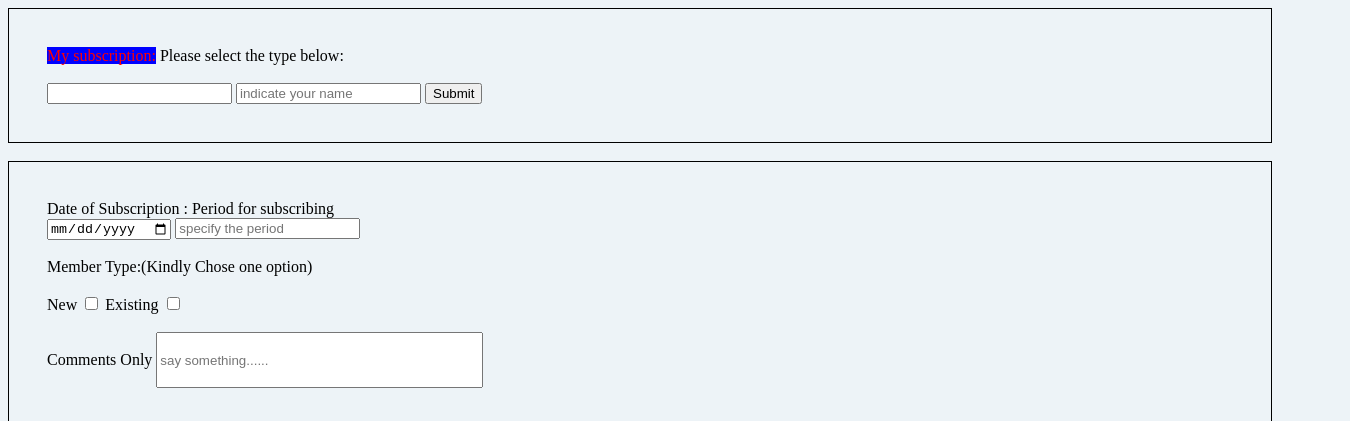
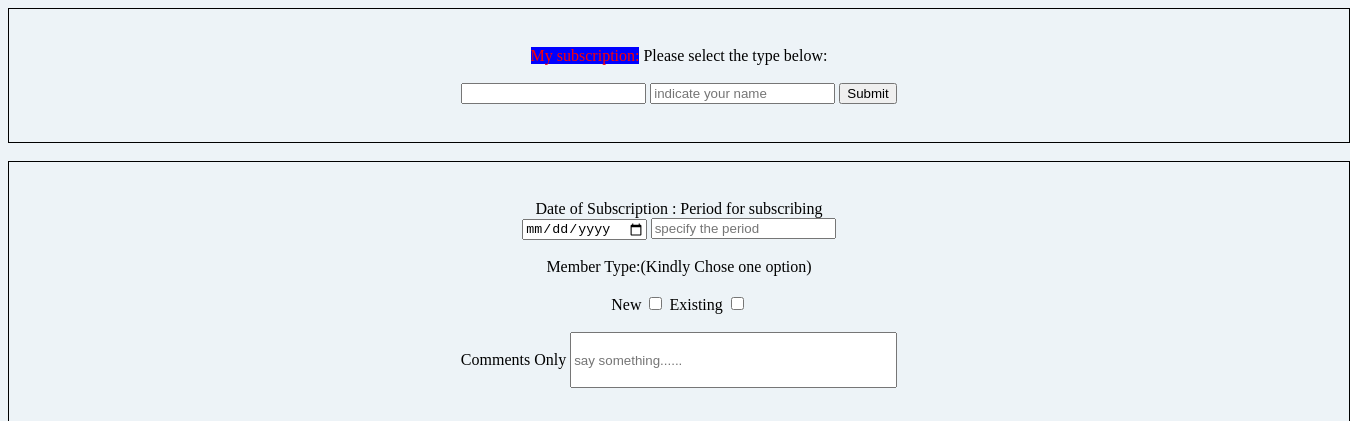
Before and after one commit to kenkim-pol/my-forms, a plain HTML site: page index.html in a window 1280 px wide. Shown: the top 421 px of the page, 1350 px wide, since content can reach past the window. Drawn offline with Linux system fonts and the light colour scheme.

Commit message:
Update index.html

```diff
--- a/index.html
+++ b/index.html
@@ -15,6 +15,10 @@
         form{
             border:solid 1px;
             padding:38px;
+             width:100%;
+            height:100%;
+            text-align:center;
+
         }
     </style>
     <body>
```
